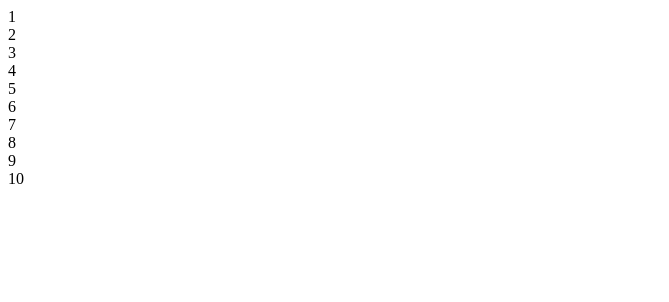
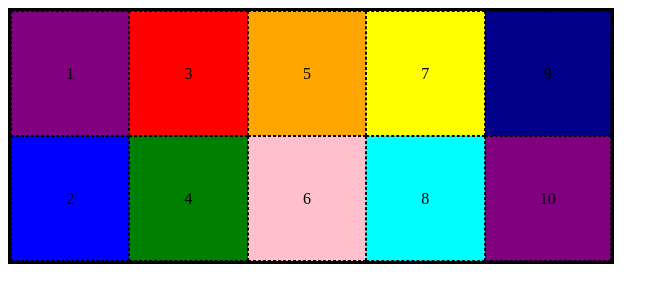
Before and after one commit to Goedies04/HTML-CSS-Opdrachten, a plain HTML site: page week 4/sectie 7/sectie 7 op7/index.html in a window 1280 px wide. Shown: the whole page, without its empty margins (0-669 px from the left). Drawn offline with Linux system fonts and the light colour scheme.

Commit message:
uio'rhrphi9'p0
4u3Y5

```diff
--- a/week 4/sectie 7/sectie 7 op7/index.html
+++ b/week 4/sectie 7/sectie 7 op7/index.html
@@ -6,18 +6,74 @@
     <meta name="viewport" content="width=device-width, initial-scale=1.0">
     <title>Document</title>
 </head>
+<style>
+*{
+    font-size: 100%;
+}
+
+
+
+.flex-container{
+    display: flex;
+    height: 250px;
+    width: 600px;
+
+    flex-direction: column;
+    flex-wrap: wrap;
+    border: 3px solid black;
+
+}
+.flex-item{
+    display: flex;
+    border: 1px dashed black;
+    flex-basis: 123px;
+    justify-content: center;
+    align-items: center;
+    flex-shrink: 0;
+
+}
+
+.purple{
+    background-color: purple;
+}
+.blue{
+    background-color: blue;
+}
+.red{
+    background-color: red;
+}
+.green{
+    background-color: green;
+}
+.orange{
+    background-color: orange;
+}
+.pink{
+    background-color: pink;
+}
+.yellow{
+    background-color: yellow;
+}
+.aqua{
+    background-color: aqua;
+}
+.egw{
+background-color: darkblue;
+}
+
+</style>
 <body>
-    <div class-"flex-container">
-       <div class="flex_child">1</div>
-       <div class="flex_child">2</div>
-       <div class="flex__child">3</div>
-       <div class="flex_child">4</div>
-       <div class="flex_child">5</div>
-       <div class-"flex_child">6</div>
-       <div class-"flex_child">7</div>
-       <div class="flex_child">8</div>
-       <div class="flex__child">9</div>
-       <div class-"flex_child">10</div>
-    </div>
+    <div class="flex-container">
+        <div class="flex-item purple">1</div>
+        <div class="flex-item blue">2</div>
+        <div class="flex-item red">3</div>
+        <div class="flex-item green">4</div>
+        <div class="flex-item orange">5</div>
+        <div class="flex-item pink">6</div>
+        <div class="flex-item yellow">7</div>
+        <div class="flex-item aqua">8</div>
+        <div class="flex-item egw">9</div>
+        <div class="flex-item purple">10</div>
+        </div>
 </body>
 </html>
```
